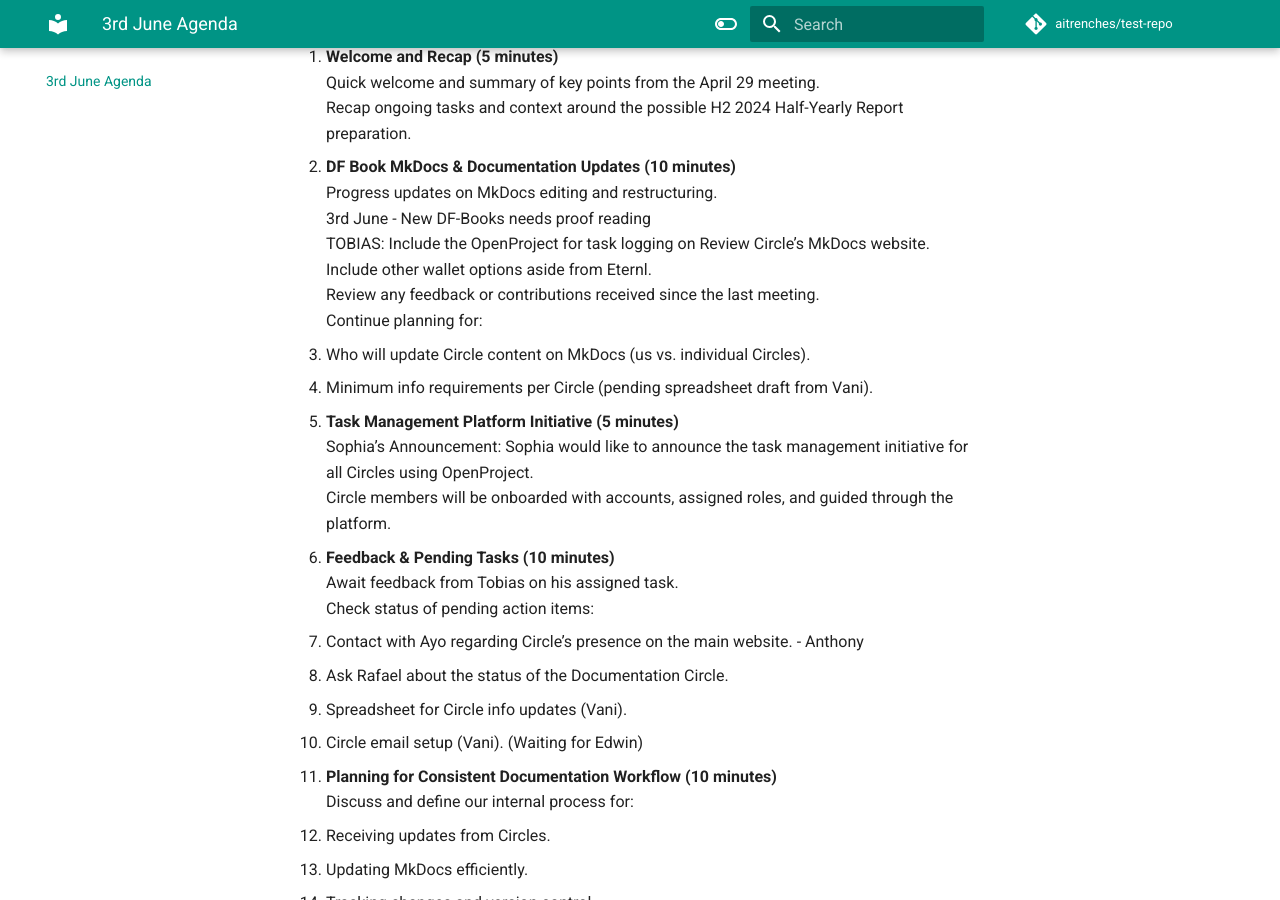
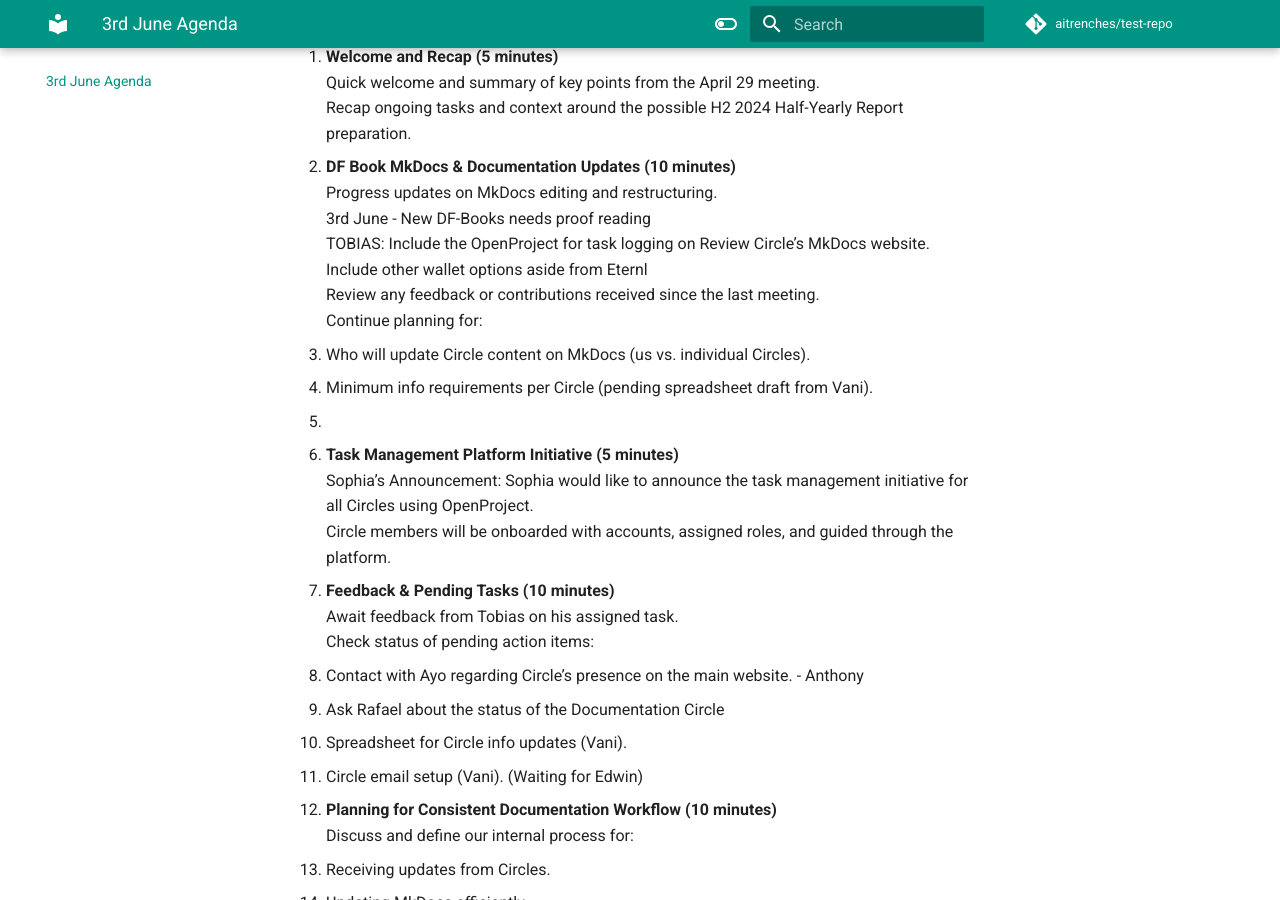
Before and after one commit to aitrenches/test-repo, an MkDocs documentation site: the page built from docs/3rd-june-agenda.md, in a window 1280 px wide and 900 px high, scrolled down 310 px. Built offline with MkDocs 1.6.1 and Material for MkDocs 9.7.7, drawn with Linux system fonts in a browser that asks for light colours; comment, search, counter and statistics services are not loaded; part of the change alters nothing that is shown.

```diff
--- a/docs/3rd-june-agenda.md
+++ b/docs/3rd-june-agenda.md
@@ -12,38 +12,40 @@
    Progress updates on MkDocs editing and restructuring.
    3rd June - New DF-Books needs proof reading
    TOBIAS: Include the OpenProject for task logging on Review Circle’s MkDocs website.
-   Include other wallet options aside from Eternl.
+   Include other wallet options aside from Eternl
    Review any feedback or contributions received since the last meeting.
    Continue planning for:
    - Who will update Circle content on MkDocs (us vs. individual Circles).
    - Minimum info requirements per Circle (pending spreadsheet draft from Vani).
 
-3. **Task Management Platform Initiative (5 minutes)**
+3.
+
+4. **Task Management Platform Initiative (5 minutes)**
    Sophia’s Announcement: Sophia would like to announce the task management initiative for all Circles using OpenProject.
    Circle members will be onboarded with accounts, assigned roles, and guided through the platform.
 
-4. **Feedback & Pending Tasks (10 minutes)**
+5. **Feedback & Pending Tasks (10 minutes)**
    Await feedback from Tobias on his assigned task.
    Check status of pending action items:
    - Contact with Ayo regarding Circle’s presence on the main website. - Anthony
-   - Ask Rafael about the status of the Documentation Circle.
+   - Ask Rafael about the status of the Documentation Circle
    - Spreadsheet for Circle info updates (Vani).
    - Circle email setup (Vani). (Waiting for Edwin)
 
-5. **Planning for Consistent Documentation Workflow (10 minutes)**
+6. **Planning for Consistent Documentation Workflow (10 minutes)**
    Discuss and define our internal process for:
    - Receiving updates from Circles.
    - Updating MkDocs efficiently.
    - Tracking changes and version control.
 
-6. **Action Items and Assignments (5 minutes)**
+7. **Action Items and Assignments (5 minutes)**
    Confirm or update assignments from the last meeting.
    Clarify deadlines and accountability.
 
-7. **Open Discussion & Q&A (5 minutes)**
+8. **Open Discussion & Q&A (5 minutes)**
    Open the floor for any other questions, concerns, or ideas from the team.
 
-8. **Wrap-Up and Next Steps (5 minutes)**
+9. **Wrap-Up and Next Steps (5 minutes)**
    Recap today’s action items and decisions.
    Confirm next meeting date:
    **Next Meeting:**
```
